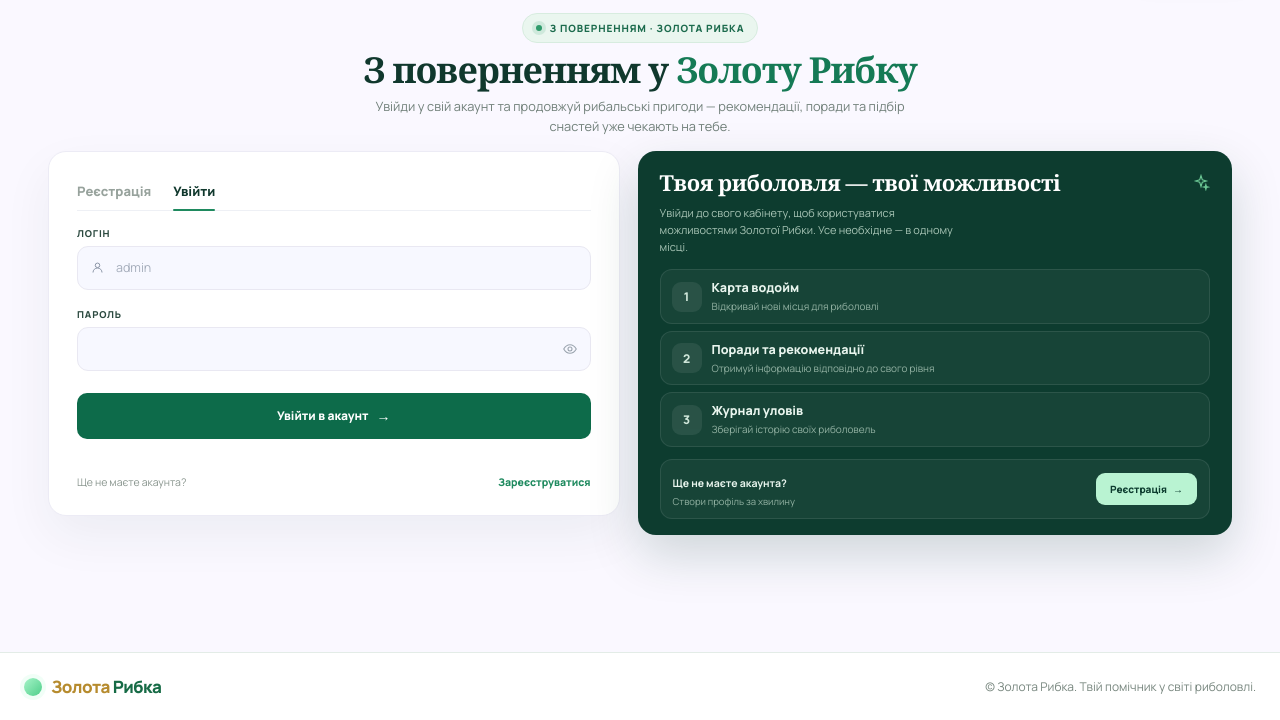
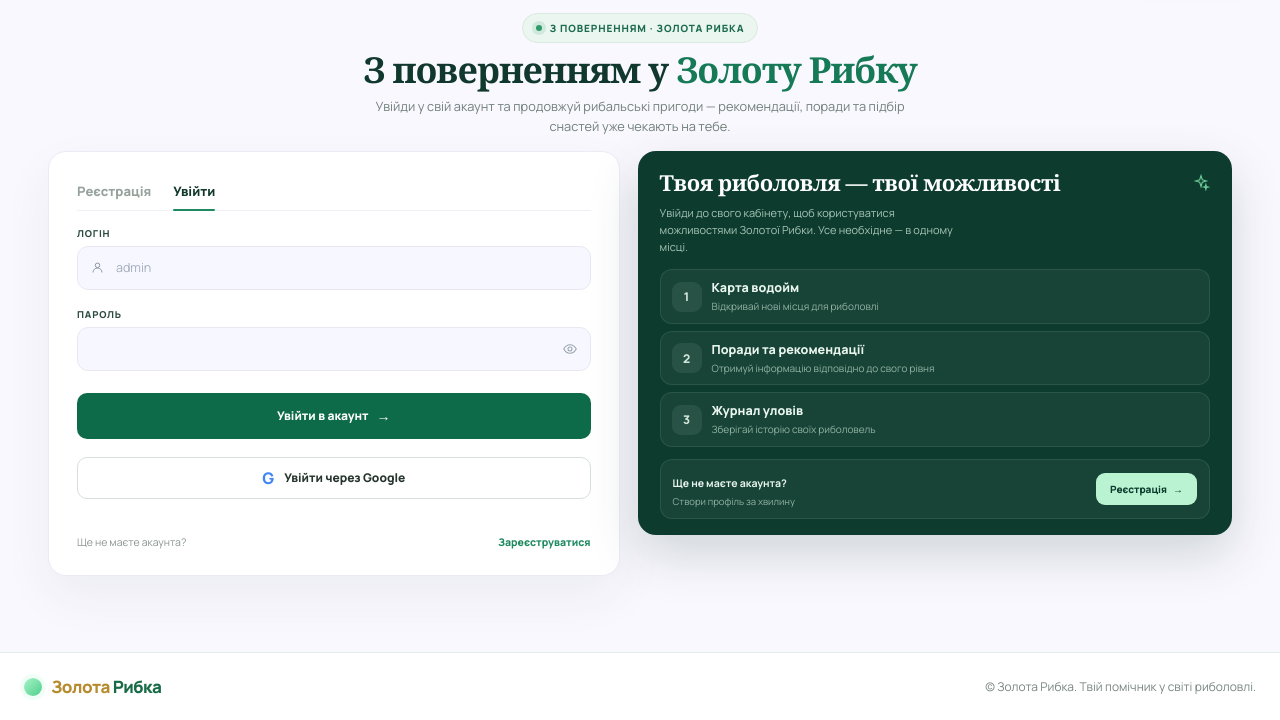
Before and after one commit to Xevon-dev/fishing_system, a Django app: page /accounts/login/ in a window 1280 px wide. Shown: the part 80-800 px from the top of the page. Run offline with Django 5.2, Linux system fonts and the light colour scheme.

Commit message:
Підключено вхід до Google

```diff
--- a/accounts/middleware.py
+++ b/accounts/middleware.py
@@ -9,7 +9,9 @@ class SessionUserMiddleware:
         self.get_response = get_response
 
     def __call__(self, request):
-        if not request.user.is_authenticated:
-            user = current_user(request)
-            request.user = user or AnonymousUser()
+        user = current_user(request)
+        if user is not None:
+            request.user = user
+        elif not request.user.is_authenticated:
+            request.user = AnonymousUser()
         return self.get_response(request)
--- a/accounts/views/login.py
+++ b/accounts/views/login.py
@@ -1,5 +1,6 @@
 import re
 
+from django.contrib.auth import logout as django_logout
 from django.contrib.auth.hashers import check_password
 from django.shortcuts import redirect, render
 from django.views.decorators.cache import never_cache
@@ -47,5 +48,8 @@ def login_view(request):
 
 @require_POST
 def logout_view(request):
+    user = getattr(request, "user", None)
+    if user is not None and user.is_authenticated:
+        django_logout(request)
     logout_user(request)
     return redirect("catalog:home")
--- a/config/urls.py
+++ b/config/urls.py
@@ -5,6 +5,7 @@ from django.conf.urls.static import static
 
 urlpatterns = [
     path('admin/', admin.site.urls),
+    path('social-auth/', include('social_django.urls', namespace='social')),
     path("", include("catalog.urls")),
     path("", include("journal.urls")),
     path("accounts/", include("accounts.urls")),
--- a/requirements.txt
+++ b/requirements.txt
@@ -5,6 +5,8 @@ Django==5.2.18
 idna==3.20
 mysqlclient==2.3.0
 pillow==13.0.0
+python-decouple==3.8
+social-auth-app-django==5.4.3
 python-dotenv==1.2.4
 requests==2.34.2
 sqlparse==0.6.0
--- a/static/css/auth.css
+++ b/static/css/auth.css
@@ -880,6 +880,32 @@ main {
   font-size: 14px;
   line-height: 1;
 }
+.google-login {
+  display: inline-flex;
+  align-items: center;
+  justify-content: center;
+  gap: 10px;
+  width: 100%;
+  min-height: 42px;
+  padding: 0 18px;
+  border: 1px solid #d7dfda;
+  border-radius: 10px;
+  background: #fff;
+  color: #26352d;
+  font-size: 12px;
+  font-weight: 800;
+  text-decoration: none;
+  transition: background 0.2s, border-color 0.2s;
+}
+.google-login:hover {
+  border-color: #aebbb3;
+  background: #f7f9f7;
+}
+.google-login__mark {
+  color: #4285f4;
+  font-size: 16px;
+  font-weight: 900;
+}
 .auth-switch {
   display: flex;
   gap: 12px;
--- a/templates/login.html
+++ b/templates/login.html
@@ -85,6 +85,11 @@
                         Увійти в акаунт <span aria-hidden="true">→</span>
                     </button>
 
+                    <a class="google-login" href="{% url 'social:begin' 'google-oauth2' %}">
+                        <span class="google-login__mark" aria-hidden="true">G</span>
+                        Увійти через Google
+                    </a>
+
                     <p class="auth-switch">
                         <span>Ще не маєте акаунта?</span>
                         <a href="{% url 'accounts:register' %}">Зареєструватися</a>
```
Also changed, not shown: accounts/social_auth.py (added, +26 -0 lines), config/settings.py (+25 -0 lines), 1 other file.
